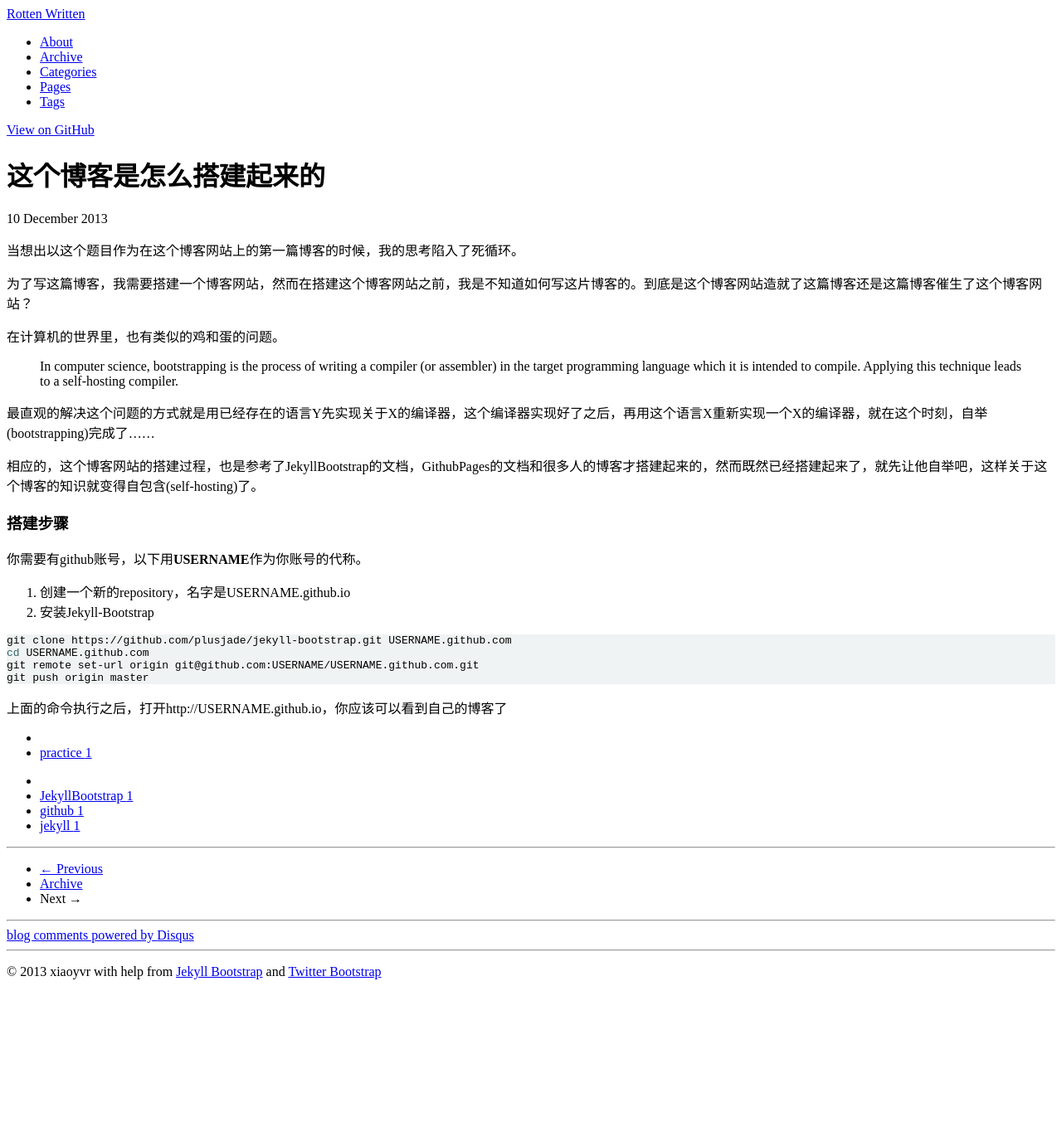
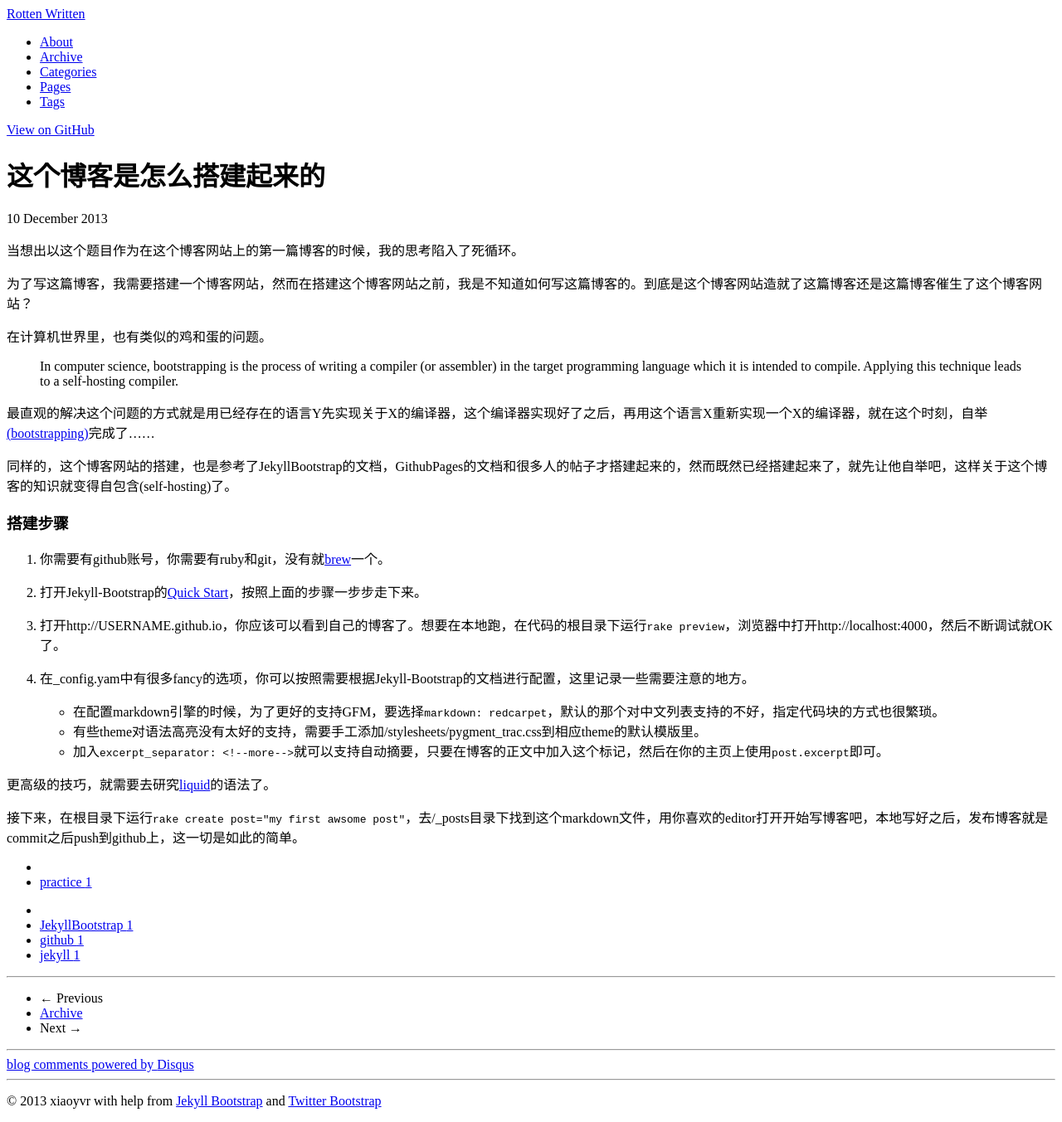
Before and after one commit to xiaoyvr/xiaoyvr.github.com, a Jekyll site: the page built from _posts/2013-12-10-jekyllbootstrap.md, in a window 1280 px wide. Shown: the whole page at 83% size. Built offline with Jekyll 4.4.1, drawn with Linux system fonts in a browser that asks for light colours; Markdown is read by kramdown in place of the engine named in the settings; comment, search, counter and statistics services are not loaded; before the commit the page ends 1197 px from its top, so only the background shows below that.

Commit message:
first blog about how to build this blog

````diff
--- a/_includes/themes/twitter/default.html
+++ b/_includes/themes/twitter/default.html
@@ -43,13 +43,11 @@
             {% assign group = 'navigation' %}
             {% include JB/pages_list %}
           </ul>
-        <header class="inner">
-          <a id="forkme_banner" href="https://github.com/xiaoyvr">View on GitHub</a>
-        </header>
-
+ <a id="forkme_banner" href="https://github.com/xiaoyvr">View on GitHub</a>
         </div>
       </div>
     </div>
+
     <div class="container-narrow">
 
       <div class="content">
--- a/_posts/2013-12-10-jekyllbootstrap.md
+++ b/_posts/2013-12-10-jekyllbootstrap.md
@@ -9,28 +9,30 @@ tags: [JekyllBootstrap,github,jekyll]
 
 当想出以这个题目作为在这个博客网站上的第一篇博客的时候，我的思考陷入了死循环。
 
-为了写这篇博客，我需要搭建一个博客网站，然而在搭建这个博客网站之前，我是不知道如何写这片博客的。到底是这个博客网站造就了这篇博客还是这篇博客催生了这个博客网站？
+为了写这篇博客，我需要搭建一个博客网站，然而在搭建这个博客网站之前，我是不知道如何写这篇博客的。到底是这个博客网站造就了这篇博客还是这篇博客催生了这个博客网站？
 
-在计算机的世界里，也有类似的鸡和蛋的问题。
+在计算机世界里，也有类似的鸡和蛋的问题。
 > In computer science, bootstrapping is the process of writing a compiler (or assembler) in the target programming language which it is intended to compile. Applying this technique leads to a self-hosting compiler.
 
-最直观的解决这个问题的方式就是用已经存在的语言Y先实现关于X的编译器，这个编译器实现好了之后，再用这个语言X重新实现一个X的编译器，就在这个时刻，自举(bootstrapping)完成了……
+最直观的解决这个问题的方式就是用已经存在的语言Y先实现关于X的编译器，这个编译器实现好了之后，再用这个语言X重新实现一个X的编译器，就在这个时刻，自举[(bootstrapping)](http://en.wikipedia.org/wiki/Bootstrapping_%28compilers%29)完成了……
 
-相应的，这个博客网站的搭建过程，也是参考了JekyllBootstrap的文档，GithubPages的文档和很多人的博客才搭建起来的，然而既然已经搭建起来了，就先让他自举吧，这样关于这个博客的知识就变得自包含(self-hosting)了。
+同样的，这个博客网站的搭建，也是参考了JekyllBootstrap的文档，GithubPages的文档和很多人的帖子才搭建起来的，然而既然已经搭建起来了，就先让他自举吧，这样关于这个博客的知识就变得自包含(self-hosting)了。
 
 <!--more-->
 
 ### 搭建步骤
 
-你需要有github账号，以下用**USERNAME**作为你账号的代称。
+1. 你需要有github账号，你需要有ruby和git，没有就[brew](http://brew.sh/)一个。
 
-1. 创建一个新的repository，名字是USERNAME.github.io
-1. 安装Jekyll-Bootstrap
+1. 打开Jekyll-Bootstrap的[Quick Start](http://jekyllbootstrap.com/usage/jekyll-quick-start.html)，按照上面的步骤一步步走下来。
 
-```bash
-git clone https://github.com/plusjade/jekyll-bootstrap.git USERNAME.github.com
-cd USERNAME.github.com
-git remote set-url origin git@github.com:USERNAME/USERNAME.github.com.git
-git push origin master
-```
-上面的命令执行之后，打开http://USERNAME.github.io，你应该可以看到自己的博客了
+1. 打开http://USERNAME.github.io，你应该可以看到自己的博客了。想要在本地跑，在代码的根目录下运行`rake preview`，浏览器中打开http://localhost:4000，然后不断调试就OK了。
+
+1. 在_config.yam中有很多fancy的选项，你可以按照需要根据Jekyll-Bootstrap的文档进行配置，这里记录一些需要注意的地方。
+  * 在配置markdown引擎的时候，为了更好的支持GFM，要选择`markdown: redcarpet`，默认的那个对中文列表支持的不好，指定代码块的方式也很繁琐。
+  * 有些theme对语法高亮没有太好的支持，需要手工添加/stylesheets/pygment_trac.css到相应theme的默认模版里。
+  * 加入`excerpt_separator: <!--more-->`就可以支持自动摘要，只要在博客的正文中加入这个标记，然后在你的主页上使用`post.excerpt`即可。
+
+更高级的技巧，就需要去研究[liquid](https://github.com/Shopify/liquid/wiki/Liquid-for-Designers)的语法了。
+
+接下来，在根目录下运行`rake create post="my first awsome post"`，去/_posts目录下找到这个markdown文件，用你喜欢的editor打开开始写博客吧，本地写好之后，发布博客就是commit之后push到github上，这一切是如此的简单。
````
Also changed, not shown: _posts/2013-12-05-test.md (deleted, +0 -15 lines), assets/themes/twitter/css/style.css (+2 -6 lines), images/blacktocat.png.
